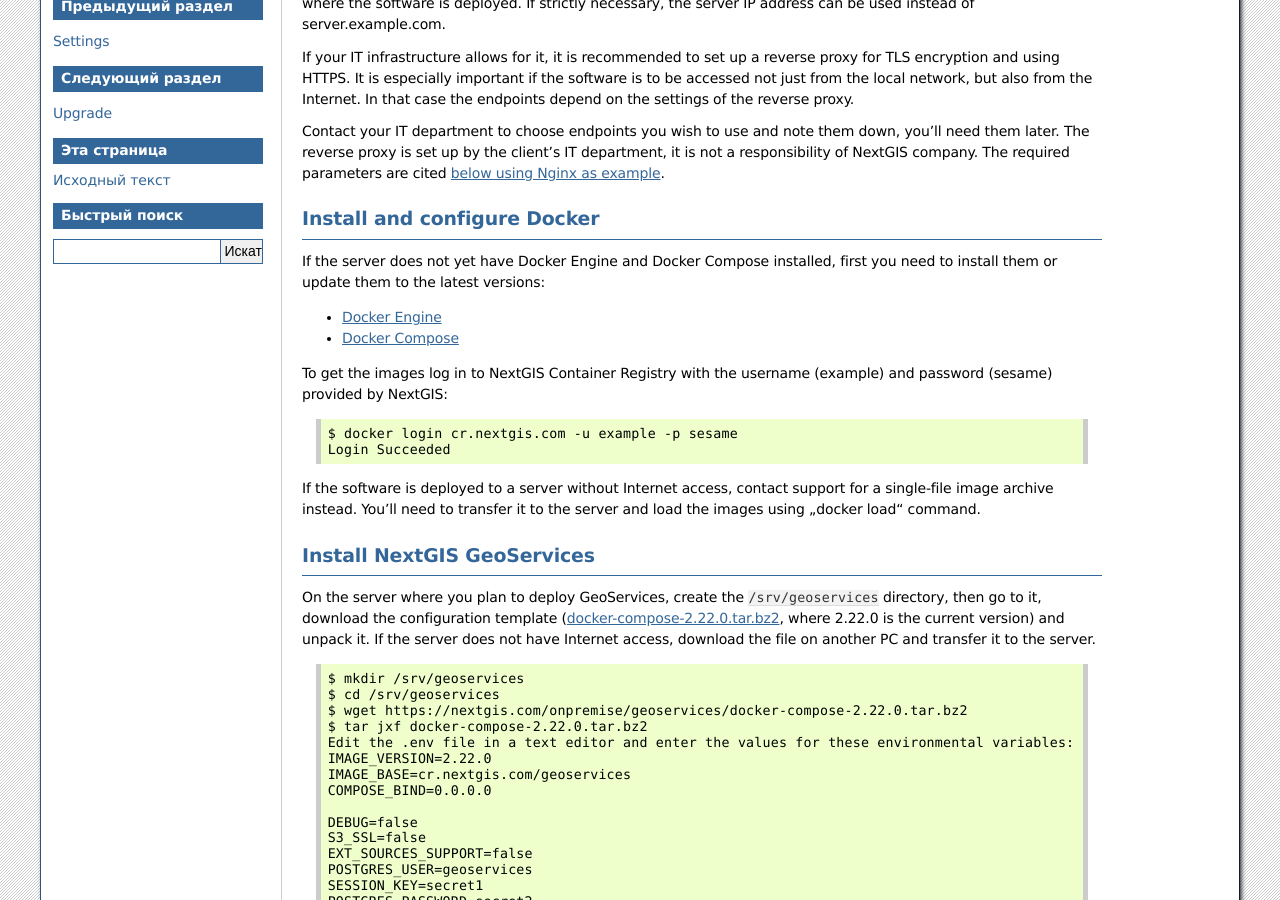
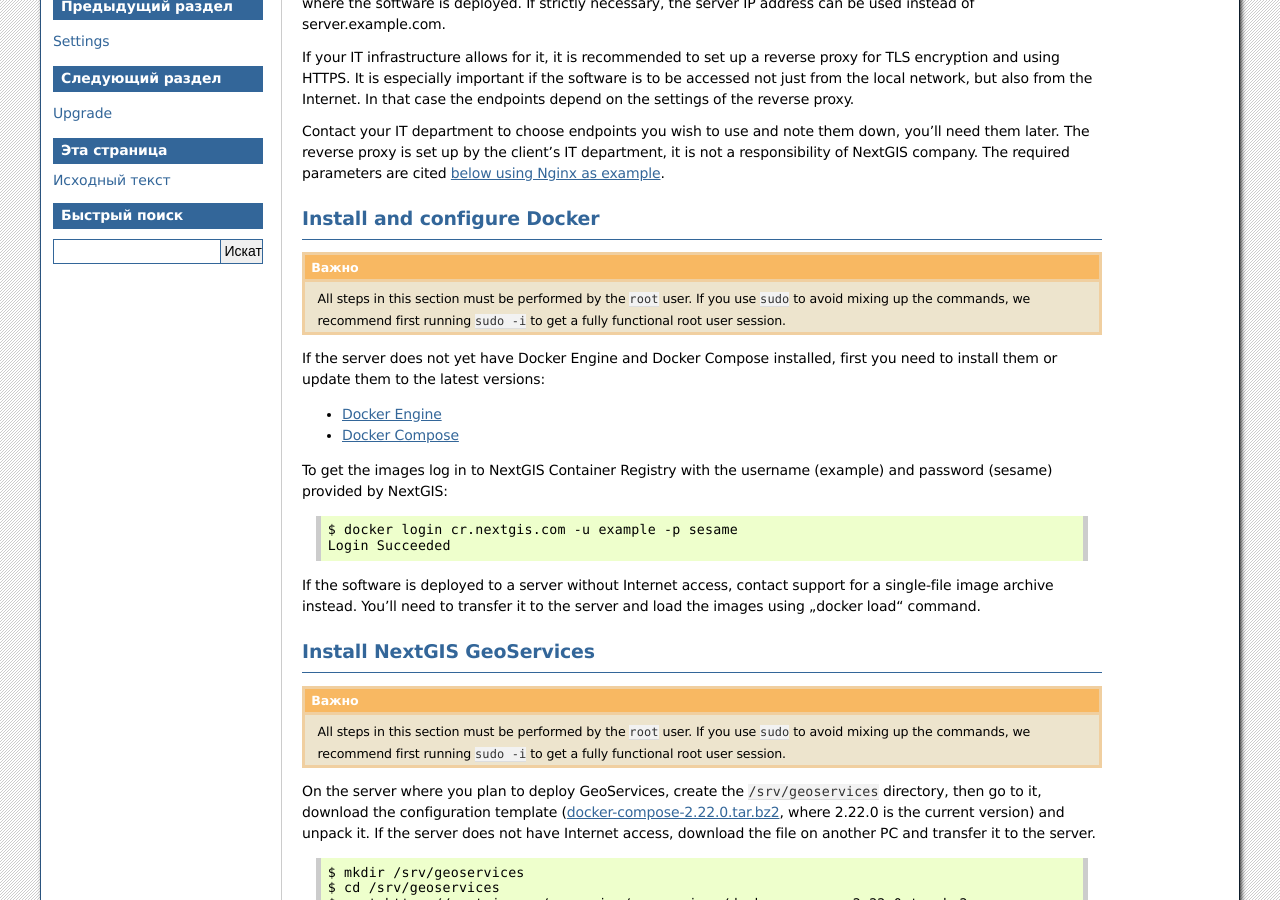
Before and after one commit to nextgis/docs_geoserv_prem, a Sphinx documentation site: the page built from source/admin.rst, in a window 1280 px wide and 900 px high, scrolled down 304 px. Built offline with Sphinx 7.4.7, drawn with Linux system fonts in a browser that asks for light colours; formulas are drawn with MathJax 3; some of the changed text lies outside the part shown.

Commit message:
sudo info admin.rst, rearrange services.rst

```diff
--- a/source/admin.rst
+++ b/source/admin.rst
@@ -26,6 +26,8 @@
 Install and configure Docker
 ----------------------------
 
+.. important:: All steps in this section must be performed by the ``root`` user. If you use ``sudo`` to avoid mixing up the commands, we recommend first running ``sudo -i`` to get a fully functional root user session.
+
 If the server does not yet have Docker Engine and Docker Compose installed, first you need to install them or update them to the latest versions:
 
 * `Docker Engine <https://docs.docker.com/engine/install/>`_
@@ -42,6 +44,8 @@
 
 Install NextGIS GeoServices
 ---------------------------
+
+.. important:: All steps in this section must be performed by the ``root`` user. If you use ``sudo`` to avoid mixing up the commands, we recommend first running ``sudo -i`` to get a fully functional root user session.
 
 On the server where you plan to deploy GeoServices, create the ``/srv/geoservices`` directory, then go to it, download the configuration template (`docker-compose-2.22.0.tar.bz2 <https://nextgis.com/onpremise/geoservices/docker-compose-2.22.0.tar.bz2>`_, where 2.22.0 is the current version) and unpack it. If the server does not have Internet access, download the file on another PC and transfer it to the server.
 
@@ -107,6 +111,8 @@
 Recommendations for reverse proxy setup
 ---------------------------------------------------
 
+.. important:: All steps in this section must be performed by the ``root`` user. If you use ``sudo`` to avoid mixing up the commands, we recommend first running ``sudo -i`` to get a fully functional root user session.
+
 To use HTTPS encryption we recommend setting up a reverse proxy server based on Nginx. For reference here's a fragment of the configuration file for geoservices.example.com:
 
 .. code-block::
```
Also changed, not shown: source/services.rst (+36 -31 lines).
